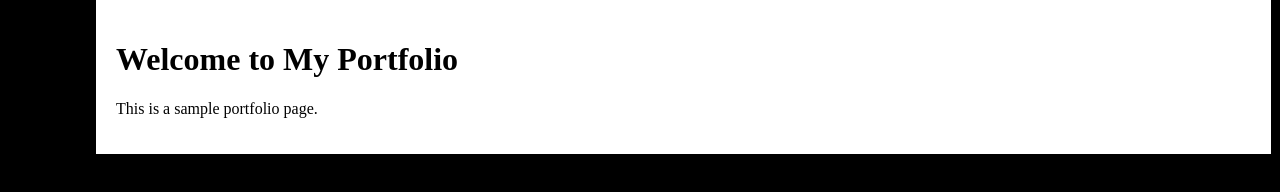
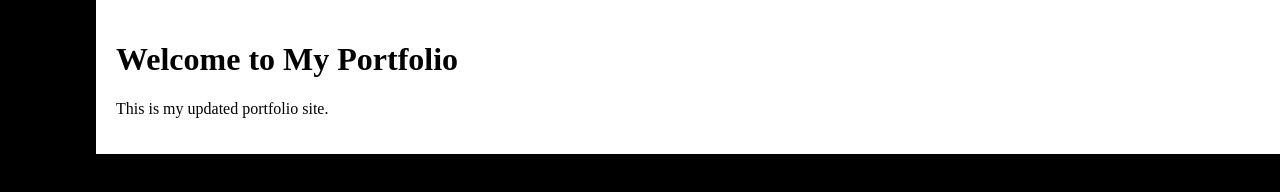
Before and after one commit to wendy55-jpg/myportforlio, a plain HTML site: page index.html in a window 1280 px wide. Drawn offline with Linux system fonts and the light colour scheme.

Commit message:
Update index.html

```diff
--- a/index.html
+++ b/index.html
@@ -1,15 +1,15 @@
 <!DOCTYPE html>
 <html lang="en">
 <head>
-  <meta charset="UTF-8">
-  <meta name="viewport" content="width=device-width, initial-scale=1.0">
-  <title>Portfolio</title>
-  <link rel="stylesheet" href="style.css">
+    <meta charset="UTF-8">
+    <meta name="viewport" content="width=device-width, initial-scale=1.0">
+    <title>My Portfolio</title>
+    <link rel="stylesheet" href="style.css">
 </head>
 <body>
     <div class="content">
         <h1>Welcome to My Portfolio</h1>
-        <p>This is a sample portfolio page.</p>
+        <p>This is my updated portfolio site.</p>
     </div>
-</body>>
+</body>
 </html>
```
